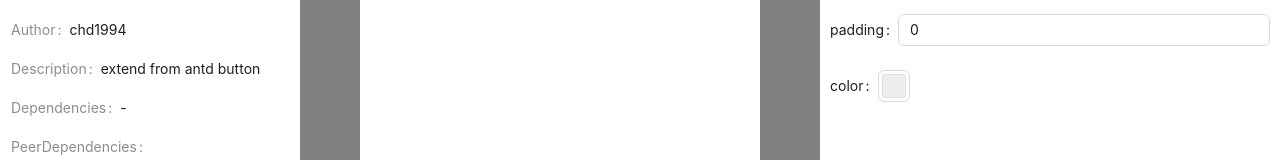
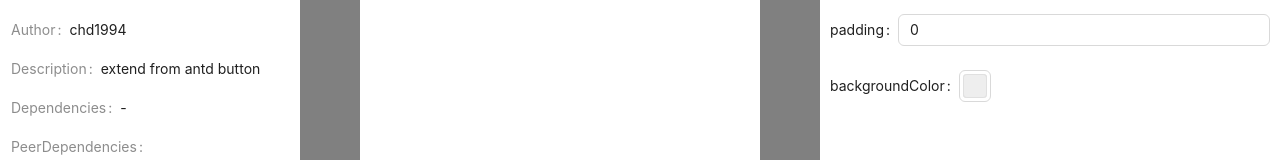
Before and after one commit to hwadn/wm-button, a React (Vite) app: page / in a window 1280 px wide. Shown: the part 166-326 px from the top of the page. Built offline with nearby package versions, Linux system fonts and the light colour scheme.

Commit message:
feat: style

```diff
--- a/package.json
+++ b/package.json
@@ -1,6 +1,6 @@
 {
   "name": "@chd1994/wm-button",
-  "version": "0.0.7",
+  "version": "0.0.8",
   "type": "module",
   "author": "chd1994",
   "description": "extend from antd button",
--- a/src/exports/Setting/ContainerItems/index.tsx
+++ b/src/exports/Setting/ContainerItems/index.tsx
@@ -10,7 +10,7 @@ const ContainerItems: React.FC = () => {
     <Form.Item label='padding' name={['container', 'padding']} >
       <Input/>
     </Form.Item>
-    <Form.Item label='color' normalize={(color) => color.metaColor.a === 0 ? undefined :  color.toHexString()} name={['container', 'backgroundColor']} >
+    <Form.Item label='backgroundColor' normalize={(color) => color.metaColor.a === 0 ? undefined :  color.toHexString()} name={['container', 'backgroundColor']} >
       <ColorPicker format='rgb' allowClear />
     </Form.Item></>
   )
```
